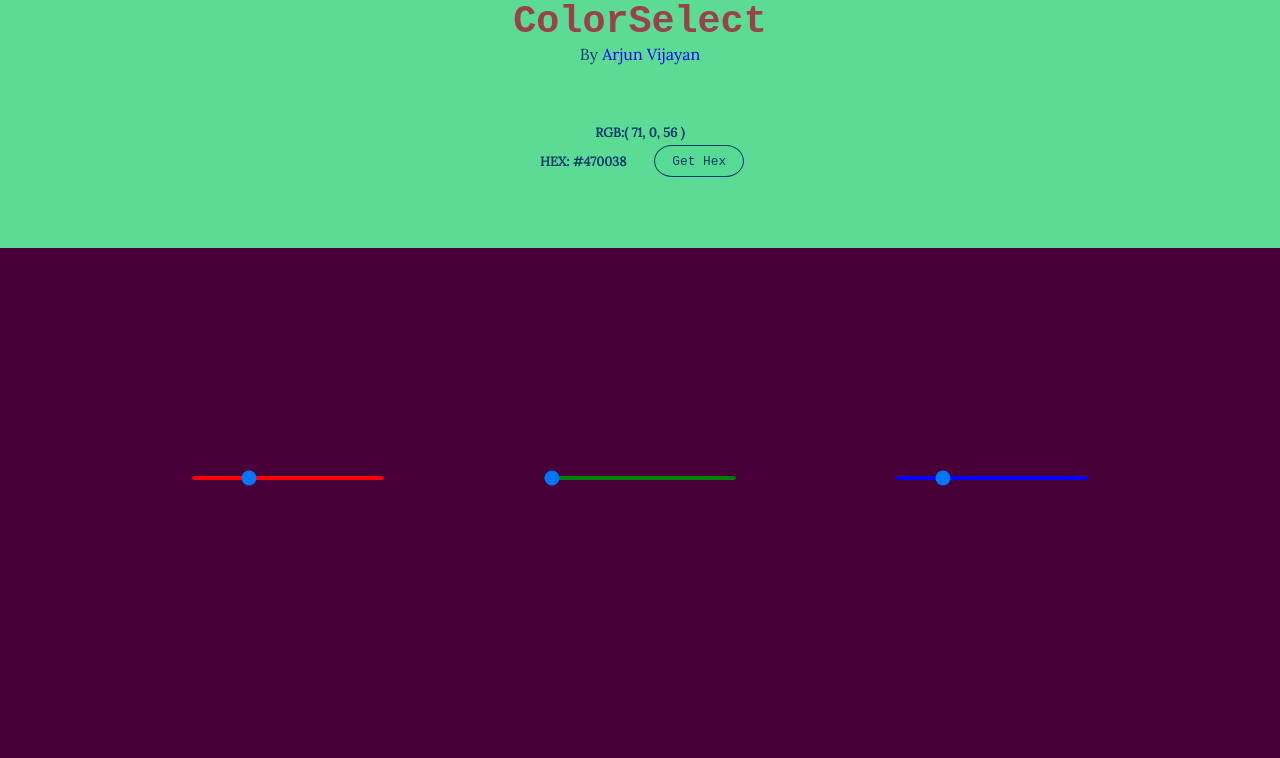
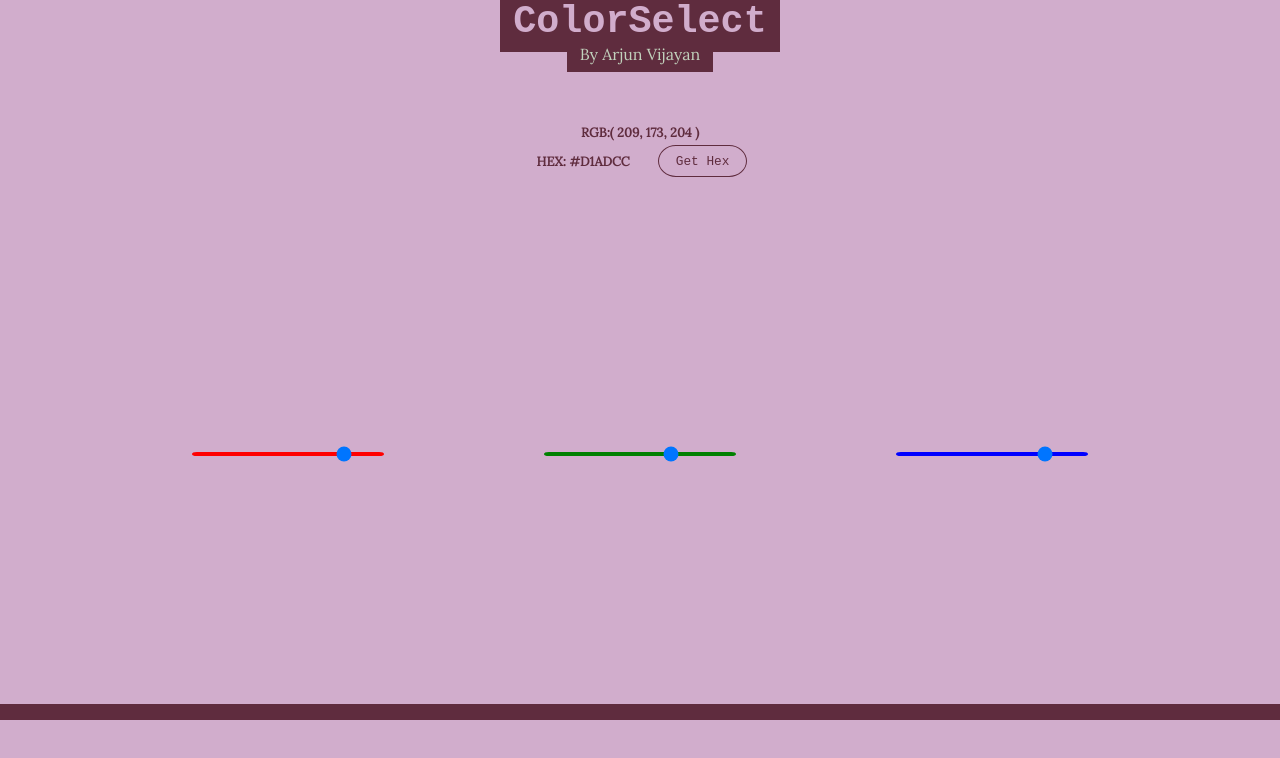
Before and after one commit to notarjunvijayan/colorselect, a Svelte app: page / in a window 1280 px wide. Shown: the top 758 px of the page. Built offline with nearby package versions, Linux system fonts and the light colour scheme.

Commit message:
new aesthetic

```diff
--- a/public/global.css
+++ b/public/global.css
@@ -4,7 +4,8 @@ body{
 	height:100vh;
 	margin:0;
 	display: block;
-	background-color: #5CDB95;
-	color:#05386B;
+	background-color: #d1adcc;
+	color:#5f2c3e;
 	font-family: 'Lora', serif;
+	overflow: hidden;
 }
--- a/src/App.svelte
+++ b/src/App.svelte
@@ -2,6 +2,7 @@
 <script>
 	import Header from "./header.svelte";
 	import Content from "./content.svelte";
+	import Footer from "./footer.svelte";
 </script>
 
 <div class="view">
@@ -9,7 +10,13 @@
 	</Header>
 	<Content>
 	</Content>
+	<Footer>
+	</Footer>
 </div>
 
 <style>
+	.view{
+		height: 100vh;
+		overflow-y: hidden;
+	}
 </style>
--- /dev/null
+++ b/src/footer.svelte
@@ -0,0 +1,17 @@
+<div class="wave">
+</div>
+
+<style>
+.wave{
+    width:100vw;
+    aspect-ratio: 960/300;
+    overflow: hidden;
+    background-image: url(/wave.svg);
+    background-repeat: no-repeat;
+    background-size: cover;
+    background-position: center;
+    position: fixed;
+    margin-top: 40vh;
+    z-index: -1;
+}
+</style>
--- a/src/header.svelte
+++ b/src/header.svelte
@@ -1,6 +1,6 @@
 <nav>
     <a class="head" href = "https://port3-notarjunvijayan.vercel.app/">ColorSelect</a>
-    <p>By <a class="para" href = "https://port3-notarjunvijayan.vercel.app/">Arjun Vijayan</a></p>
+    <p class="para"><a class="para" href = "https://port3-notarjunvijayan.vercel.app/"> By Arjun Vijayan</a></p>
 </nav>
 
 <style>
@@ -10,13 +10,18 @@ nav{
     text-align:center;
     width:100vw;
     padding:0%;
-    background-color: #5CDB95;
+    background-color: #d1adcc;
+    overflow: hidden;
 }
 a{
     text-decoration: none;
+    color:#c2d2bd;
+    background-color: #5f2c3e;
+    padding:1vh 1vw;
 }
 .head{
-    color: #9B414A;
+    background-color: #5f2c3e;
+    color: #d1adcc;
     margin-top: 4vh;
     font-family: monospace;
     font-size: 3vw;
--- a/src/sliders.svelte
+++ b/src/sliders.svelte
@@ -1,7 +1,7 @@
 <script>
-let red = 71;
-let green = 0;
-let blue = 56;
+let red = 209;
+let green = 173;
+let blue = 204;
 
 
 let hex = '';
@@ -47,6 +47,9 @@ $: rootElement && rootElement.style.setProperty('--container-background', `rgb($
 
 
 <style>
+    input{
+        z-index: 5;
+    }
     h3{
         font-size: 1vw;
         padding:0.5vh;
@@ -60,13 +63,14 @@ $: rootElement && rootElement.style.setProperty('--container-background', `rgb($
     --container-background: inherit;
     }
     .info{
-        height:13vh;
+        height:10vh;
     }
     .slider-box{
-        height:73vh;
+        height:60vh;
         width:100vw;
         background-color: var(--container-background);
         margin-top:3vh;
+        z-index:5;
     }
     .sliders{
         display:flex;
@@ -91,15 +95,15 @@ $: rootElement && rootElement.style.setProperty('--container-background', `rgb($
         width:7vw;
         height:4vh;
         border-radius: 20%/50%;
-        border:1px solid #05386b;
-        background-color: #56db95;
-        color: #05386b;
+        border:1px solid #5f2c3e;
+        background-color: #d1adcc;
+        color: #5f2c3e;
         font-family: monospace;
         font-size: 1vw;
     }
     .button:hover{
-        background-color: #9B414A;
-        color:#56db95;
+        background-color: #5f2c3e;
+        color:#d1adcc;
         cursor: pointer;
     }
     .slide{
```
Also changed, not shown: public/scrnsht.png, public/wave.svg (added).
